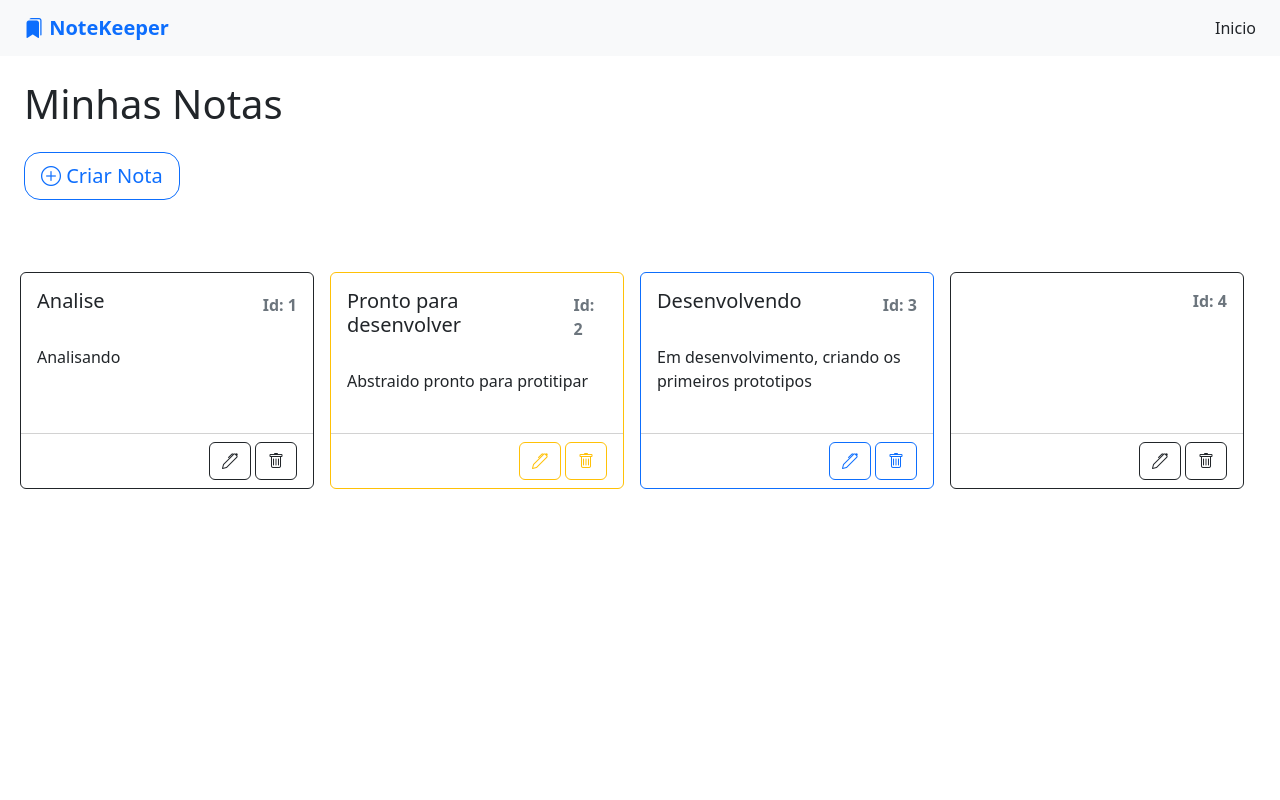
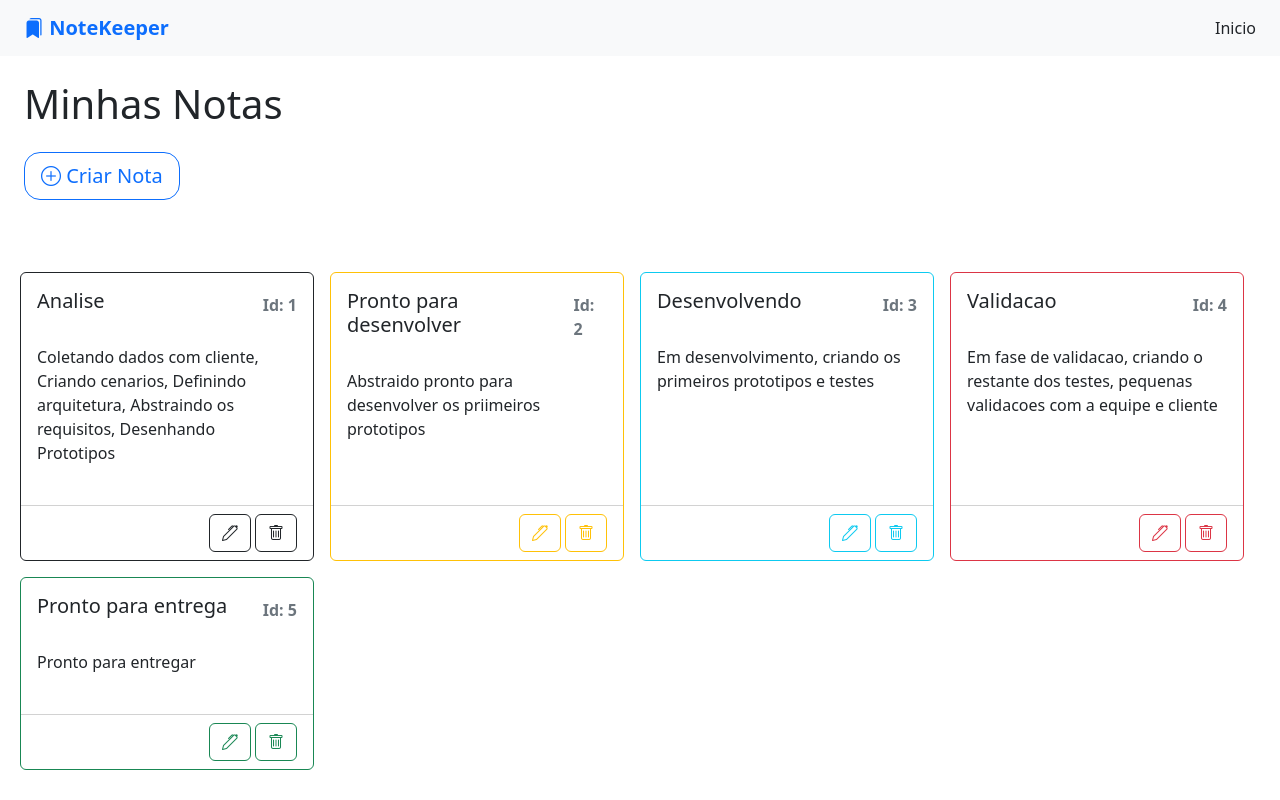
Before and after one commit to daviborgesfelipe/note-keeper, an Angular app: page /notas/listar in a window 1280 px wide. Built offline with nearby package versions, Linux system fonts and the light colour scheme; data requests are answered from the project's data file.

Commit message:
refatoracao com httpclient e observables

```diff
--- a/backend/db.json
+++ b/backend/db.json
@@ -3,26 +3,32 @@
     {
       "id": 1,
       "titulo": "Analise",
-      "conteudo": "Analisando",
+      "conteudo": "Coletando dados com cliente, Criando cenarios, Definindo arquitetura, Abstraindo os requisitos, Desenhando Prototipos",
       "tema": "dark"
     },
     {
       "id": 2,
       "titulo": "Pronto para desenvolver",
-      "conteudo": "Abstraido pronto para protitipar",
+      "conteudo": "Abstraido pronto para desenvolver os priimeiros prototipos",
       "tema": "warning"
     },
     {
       "id": 3,
       "titulo": "Desenvolvendo",
-      "conteudo": "Em desenvolvimento, criando os primeiros prototipos",
-      "tema": "primary"
+      "conteudo": "Em desenvolvimento, criando os primeiros prototipos e testes",
+      "tema": "info"
     },
     {
-      "titulo": "",
-      "conteudo": "",
-      "tema": "dark",
-      "id": 4
+      "id": 4,
+      "titulo": "Validacao",
+      "conteudo": "Em fase de validacao, criando o restante dos testes, pequenas validacoes com a equipe e cliente",
+      "tema": "danger"
+    },
+    {
+      "id": 5,
+      "titulo": "Pronto para entrega",
+      "conteudo": "Pronto para entregar",
+      "tema": "success"
     }
   ]
 }
--- a/src/app/components/notas/editar-nota/editar-nota.component.ts
+++ b/src/app/components/notas/editar-nota/editar-nota.component.ts
@@ -31,8 +31,9 @@ export class EditarNotaComponent implements OnInit{
     }
 
     editarNota(){
-      this.notaService.editar(this.nota).subscribe();
-      this.toastService.success('Nota EDITADA com sucesso', 'Sucesso')
-      this.router.navigate(['/notas', 'listar'])
+      this.notaService.editar(this.nota).subscribe((nota: Nota) => {
+        this.toastService.success(`Nota ${nota.titulo} EDITADA com sucesso`, 'Sucesso')
+        this.router.navigate(['/notas', 'listar'])
+      });
     }
 }
--- a/src/app/components/notas/excluir-nota/excluir-nota.component.ts
+++ b/src/app/components/notas/excluir-nota/excluir-nota.component.ts
@@ -25,8 +25,9 @@ export class ExcluirNotaComponent implements OnInit{
   }
 
   excluirNota(){
-    this.notaService.excluir(this.nota).subscribe()
-    this.toastService.success('Nota EXCLUIDA com sucesso', 'Sucesso')
-    this.router.navigate(['/notas', 'listar'])
+    this.notaService.excluir(this.nota).subscribe((nota: Nota) => {
+      this.toastService.success(`Nota ${nota.titulo} EXCLUIDA com sucesso`, 'Sucesso')
+      this.router.navigate(['/notas', 'listar'])
+    })
   }
 }
--- a/src/app/components/notas/nota.service.ts
+++ b/src/app/components/notas/nota.service.ts
@@ -1,6 +1,7 @@
 import { Injectable } from "@angular/core";
 import { Nota } from "./notas";
 import { HttpClient } from "@angular/common/http";
+import { Observable } from "rxjs";
 
 @Injectable({
   providedIn: 'root'
@@ -11,26 +12,26 @@ export class NotaService {
   private notas: Nota[] = [];
 
   constructor(private http: HttpClient) {
+
   }
 
+  criar(nota: Nota): Observable<Nota> {
+    return this.http.post<Nota>(this.API_URL, nota)
+  }
 
+  editar(nota: Nota): Observable<Nota> {
+    return this.http.put<Nota>(this.API_URL + nota.id, nota);
+  }
+
+  selecionarTodos(): Observable<Nota[]> {
+    return this.http.get<Nota[]>(this.API_URL);
+  }
+
+  selecionarPorId(id: number): Observable<Nota> {
+    return this.http.get<Nota>(this.API_URL + id)
+
+  }
   excluir(nota: Nota) {
     return this.http.delete<Nota>(this.API_URL + nota.id);
   }
-
-  editar(nota: Nota){
-    return this.http.put<Nota>(this.API_URL + nota.id, nota);
-  }
-
-  selecionarTodos() {
-    return this.http.get<Nota[]>(this.API_URL);
-  }
-
-  selecionarPorId(id: number) {
-    return this.http.get<Nota>(this.API_URL + id)
-  }
-
-  criar(nota: Nota) {
-    return this.http.post<Nota>(this.API_URL, nota)
-  }
 }
```
Also changed, not shown: src/app/components/notas/criar-nota/criar-nota.component.ts (+6 -1 lines).
